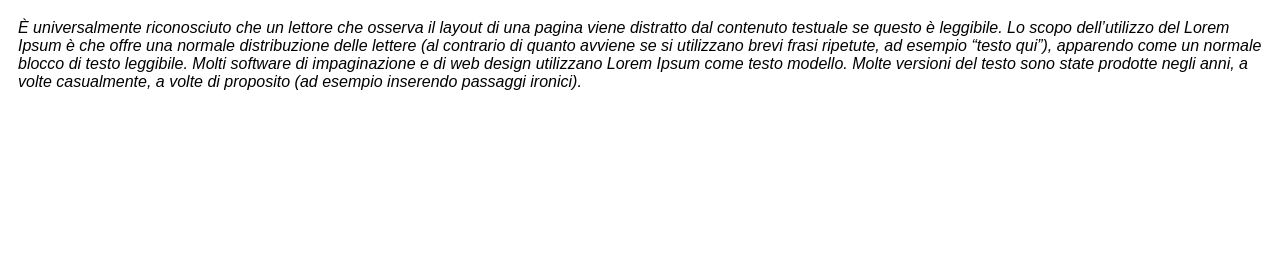
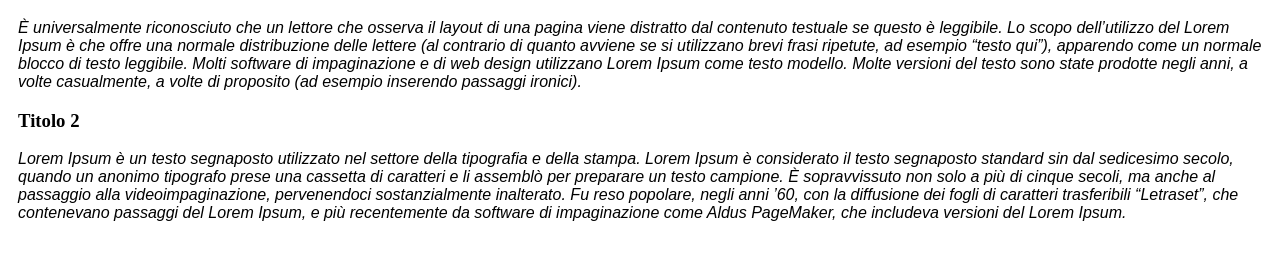
Before and after one commit to Julik95/TestGitW3G, a plain HTML site: page index.html in a window 1280 px wide. Shown: the part 79-338 px from the top of the page. Drawn offline with Linux system fonts and the light colour scheme.

Commit message:
Aggiornato index.html, Aggiunto un altro paragrafo di lorem ipsum

```diff
--- a/index.html
+++ b/index.html
@@ -10,6 +10,10 @@
 		<p>
 			È universalmente riconosciuto che un lettore che osserva il layout di una pagina viene distratto dal contenuto testuale se questo è leggibile. Lo scopo dell’utilizzo del Lorem Ipsum è che offre una normale distribuzione delle lettere (al contrario di quanto avviene se si utilizzano brevi frasi ripetute, ad esempio “testo qui”), apparendo come un normale blocco di testo leggibile. Molti software di impaginazione e di web design utilizzano Lorem Ipsum come testo modello. Molte versioni del testo sono state prodotte negli anni, a volte casualmente, a volte di proposito (ad esempio inserendo passaggi ironici).
 		</p>
+		<h3>Titolo 2</h3>
+		<p>
+			Lorem Ipsum è un testo segnaposto utilizzato nel settore della tipografia e della stampa. Lorem Ipsum è considerato il testo segnaposto standard sin dal sedicesimo secolo, quando un anonimo tipografo prese una cassetta di caratteri e li assemblò per preparare un testo campione. È sopravvissuto non solo a più di cinque secoli, ma anche al passaggio alla videoimpaginazione, pervenendoci sostanzialmente inalterato. Fu reso popolare, negli anni ’60, con la diffusione dei fogli di caratteri trasferibili “Letraset”, che contenevano passaggi del Lorem Ipsum, e più recentemente da software di impaginazione come Aldus PageMaker, che includeva versioni del Lorem Ipsum.
+		</p>
 	</div>
 
 </body>
```
